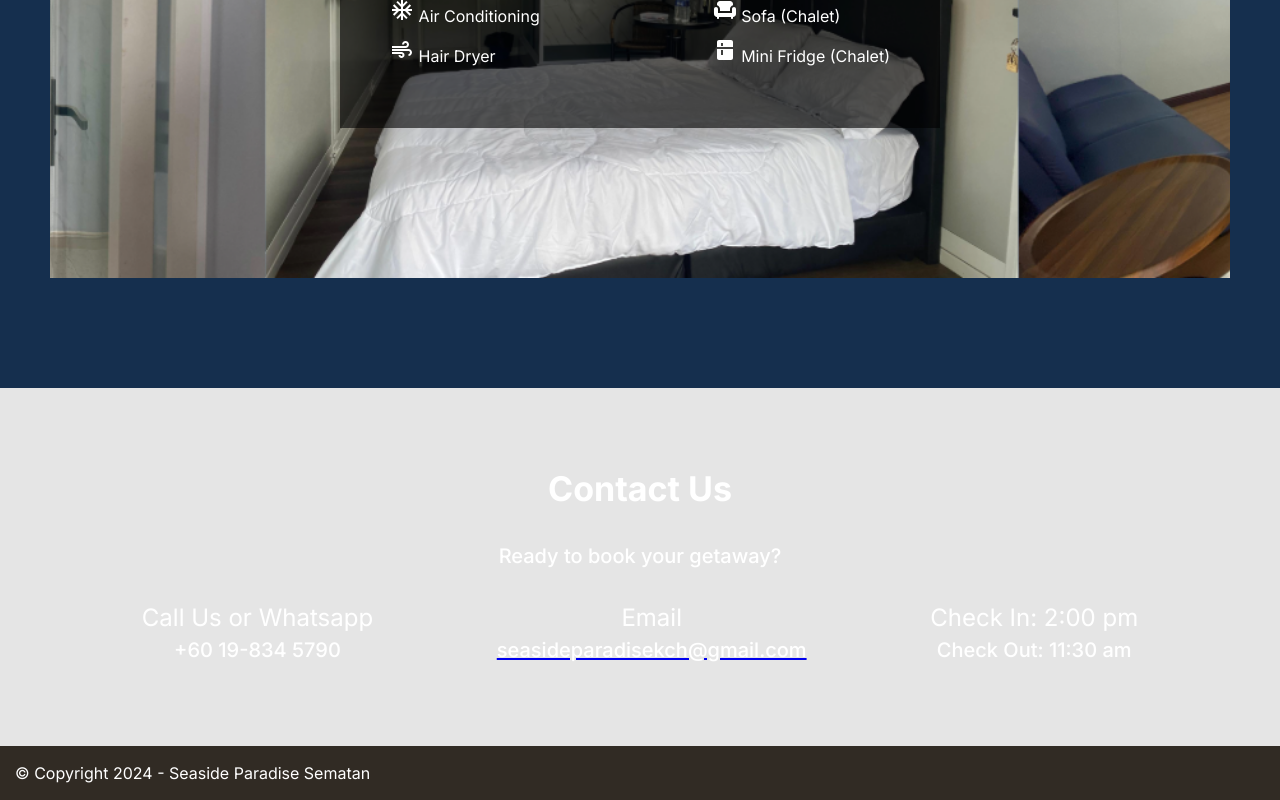
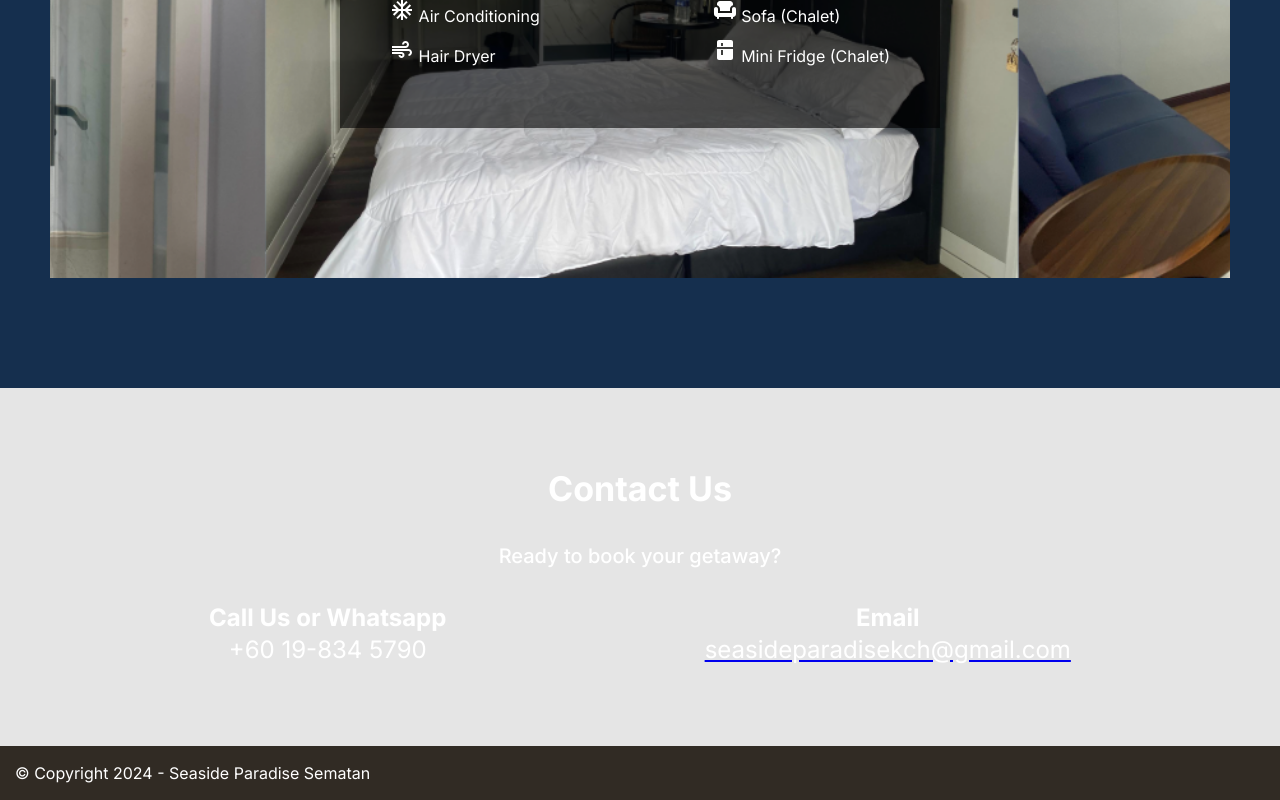
Before and after one commit to 1dylan1/seaside-paradise, a React (Vite) app: page / in a window 1280 px wide. Shown: the part 1998-2798 px from the top of the page. Built offline with nearby package versions, Linux system fonts and the light colour scheme; a web font is replaced by a local one.

Commit message:
fix uneven contact section

```diff
--- a/src/pages/Landing.tsx
+++ b/src/pages/Landing.tsx
@@ -243,16 +243,12 @@ export default function Landing() {
                         <>
                         <div id="contact" style={{}}>
                             <div>
-                                <Typography variant="h5" color="white" style={{paddingTop: "30px"}}>Call Us or Whatsapp</Typography>
+                                <Typography variant="h5" color="white" fontWeight="bold" style={{paddingTop: "30px"}}>Call Us or Whatsapp</Typography>
                                 <Typography variant="h6" color="white">+60 19-834 5790</Typography>
                             </div>
                             <div>
-                                <Typography variant="h5" color="white" style={{paddingTop: "30px"}}>Email</Typography>
+                                <Typography variant="h5" color="white" fontWeight="bold" style={{paddingTop: "30px"}}>Email</Typography>
                                 <a href="mailto:seasideparadisekch@gmail.com"><Typography variant="h6" color="white">seasideparadisekch@gmail.com</Typography></a>
-                            </div>
-                            <div>
-                                <Typography variant="h5" color="white" style={{paddingTop: "30px"}}>Check In: 2:00 pm</Typography>
-                                <Typography variant="h6" color="white">Check Out: 11:30 am</Typography>
                             </div>
                         </div>
                         </>
@@ -260,16 +256,12 @@ export default function Landing() {
                         <>
                         <div id="contact" style={{display: "flex", justifyContent: "space-around"}}>
                             <div>
-                                <Typography variant="h5" color="white" style={{paddingTop: "30px"}}>Call Us or Whatsapp</Typography>
-                                <Typography variant="h6" color="white">+60 19-834 5790</Typography>
+                                <Typography variant="h5" color="white" fontWeight="bold" style={{paddingTop: "30px"}}>Call Us or Whatsapp</Typography>
+                                <Typography variant="h5" color="white">+60 19-834 5790</Typography>
                             </div>
                             <div>
-                                <Typography variant="h5" color="white" style={{paddingTop: "30px"}}>Email</Typography>
-                                <a href="mailto:seasideparadisekch@gmail.com"><Typography variant="h6" color="white">seasideparadisekch@gmail.com</Typography></a>
-                            </div>
-                            <div>
-                                <Typography variant="h5" color="white" style={{paddingTop: "30px"}}>Check In: 2:00 pm</Typography>
-                                <Typography variant="h6" color="white">Check Out: 11:30 am</Typography>
+                                <Typography variant="h5" color="white" fontWeight="bold" style={{paddingTop: "30px"}}>Email</Typography>
+                                <a href="mailto:seasideparadisekch@gmail.com"><Typography variant="h5" color="white">seasideparadisekch@gmail.com</Typography></a>
                             </div>
                         </div>
                         </>
```
